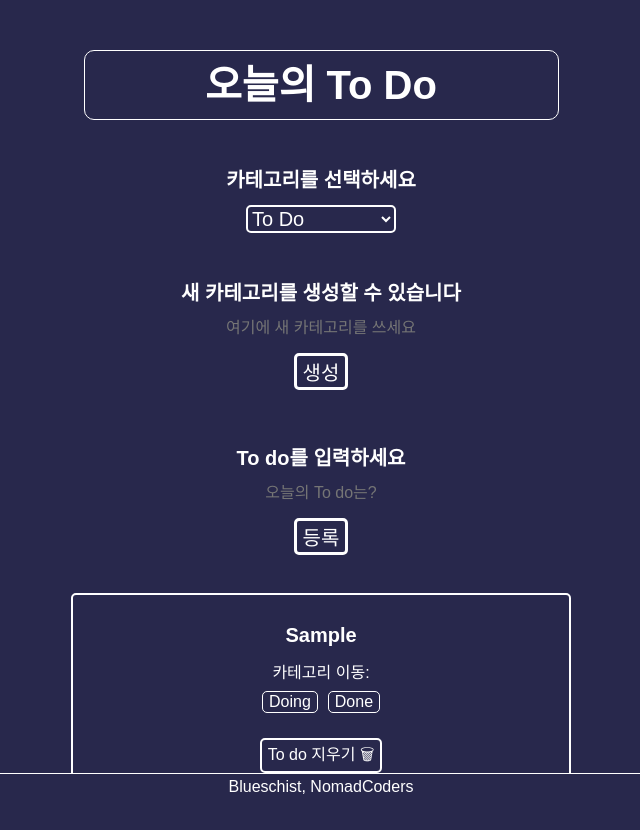
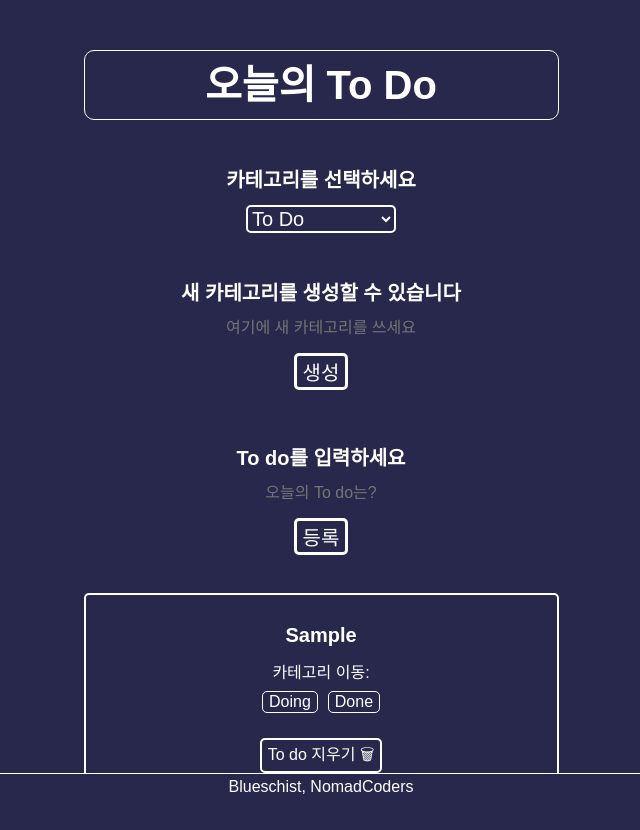
Before and after one commit to hs04111/react_second_challenge_todo, a React (Create React App) app: page / in a window 1280 px wide. Both pictures are taken after typing "Sample" into the empty fields and a click on the button "등록". Shown: the top 830 px of the page, without its empty margins (319-959 px from the left). Built offline with nearby package versions, Linux system fonts and the light colour scheme.

Commit message:
react challenge todolist: final final

```diff
--- a/src/Components/ToDo.tsx
+++ b/src/Components/ToDo.tsx
@@ -4,6 +4,7 @@ import styled from 'styled-components';
 import { Categories, customCategoriesState, IToDo, toDosState } from '../atoms';
 
 const ToDoLi = styled.li`
+  width: 95%;
   display: flex;
   flex-direction: column;
   justify-content: space-evenly;
--- a/src/Components/ToDoList.tsx
+++ b/src/Components/ToDoList.tsx
@@ -36,6 +36,9 @@ const Container = styled.div`
   ul {
     width: 100%;
     margin: 30px 0;
+    display: flex;
+    flex-direction: column;
+    align-items: center;
   }
   footer {
     width: 100%;
```
